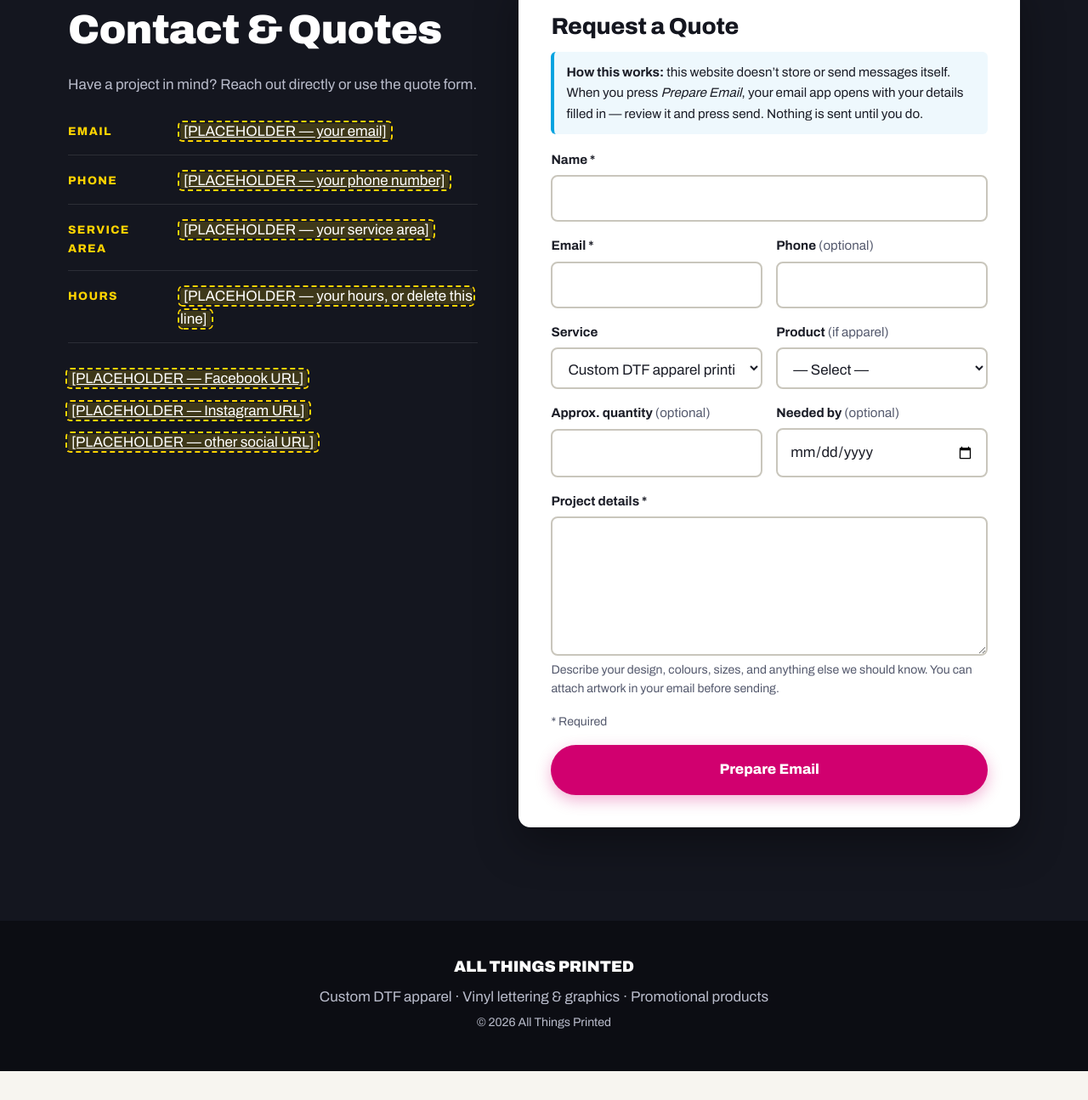
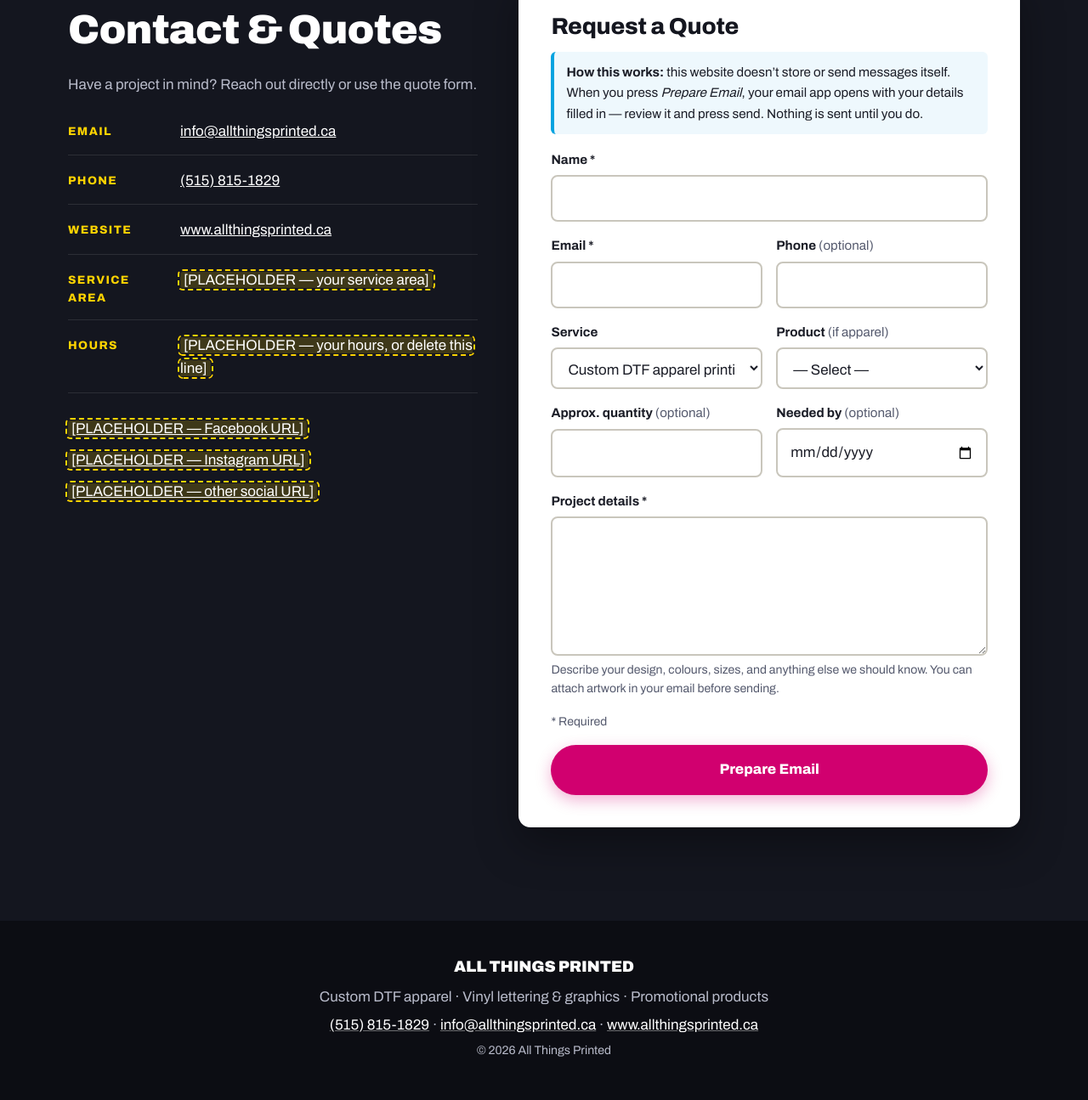
Before and after one commit to DeSantisBuilds/Allthingsprinted, a plain HTML site: page index.html in a window 1280 px wide. Shown: the part 3714-5009 px from the top of the page at 85% size. Before the commit the page ends 4975 px from the top, so only its background shows below. Drawn offline with Linux system fonts and the light colour scheme.

Commit message:
Add phone, email and website contact details
Contact section and footer now show (515) 815-1829, info@allthingsprinted.ca
and www.allthingsprinted.ca; the quote form sends to info@allthingsprinted.ca.

Co-Authored-By: Claude Opus 5.5 <noreply@anthropic.com>
Claude-Session: https://claude.ai/code/session_01QZbqpDNkTgcgf2wzYbQszg

```diff
--- a/css/styles.css
+++ b/css/styles.css
@@ -353,3 +353,5 @@ input[aria-invalid="true"], textarea[aria-invalid="true"] { border-color: #c0392
 .site-footer .brand-name { color: var(--white); margin-bottom: 6px; }
 .site-footer p { margin: 0 0 6px; }
 .site-footer .small { font-size: 0.88rem; }
+.site-footer a { color: var(--white); text-decoration-color: rgba(255,255,255,0.4); }
+.site-footer a:hover { color: var(--yellow); }
--- a/index.html
+++ b/index.html
@@ -221,11 +221,15 @@
           <dl class="contact-list">
             <div>
               <dt>Email</dt>
-              <dd><a class="placeholder" href="mailto:you@example.com">[PLACEHOLDER &mdash; your email]</a></dd>
+              <dd><a href="mailto:info@allthingsprinted.ca">info@allthingsprinted.ca</a></dd>
             </div>
             <div>
               <dt>Phone</dt>
-              <dd><a class="placeholder" href="tel:+10000000000">[PLACEHOLDER &mdash; your phone number]</a></dd>
+              <dd><a href="tel:+15158151829">(515) 815-1829</a></dd>
+            </div>
+            <div>
+              <dt>Website</dt>
+              <dd><a href="https://www.allthingsprinted.ca">www.allthingsprinted.ca</a></dd>
             </div>
             <div>
               <dt>Service area</dt>
@@ -250,10 +254,8 @@
             When you press <em>Prepare Email</em>, your email app opens with your details filled in &mdash;
             review it and press send. Nothing is sent until you do.
           </p>
-          <!-- EDIT: Set data-quote-email to the address quote requests should go to.
-               While it is left as "you@example.com", the form will not open an email and will
-               show a notice instead. -->
-          <form id="quote-form" class="quote-form" data-quote-email="you@example.com" novalidate>
+          <!-- EDIT: data-quote-email is the address quote requests go to. -->
+          <form id="quote-form" class="quote-form" data-quote-email="info@allthingsprinted.ca" novalidate>
             <div class="field">
               <label for="q-name">Name <span aria-hidden="true">*</span></label>
               <input id="q-name" name="name" type="text" autocomplete="name" required>
@@ -323,6 +325,11 @@
     <div class="container footer-inner">
       <p class="brand-name">All Things Printed</p>
       <p>Custom DTF apparel &middot; Vinyl lettering &amp; graphics &middot; Promotional products</p>
+      <p>
+        <a href="tel:+15158151829">(515) 815-1829</a> &middot;
+        <a href="mailto:info@allthingsprinted.ca">info@allthingsprinted.ca</a> &middot;
+        <a href="https://www.allthingsprinted.ca">www.allthingsprinted.ca</a>
+      </p>
       <p class="small">&copy; <span id="year">2026</span> All Things Printed</p>
     </div>
   </footer>
```
Also changed, not shown: README.md.
